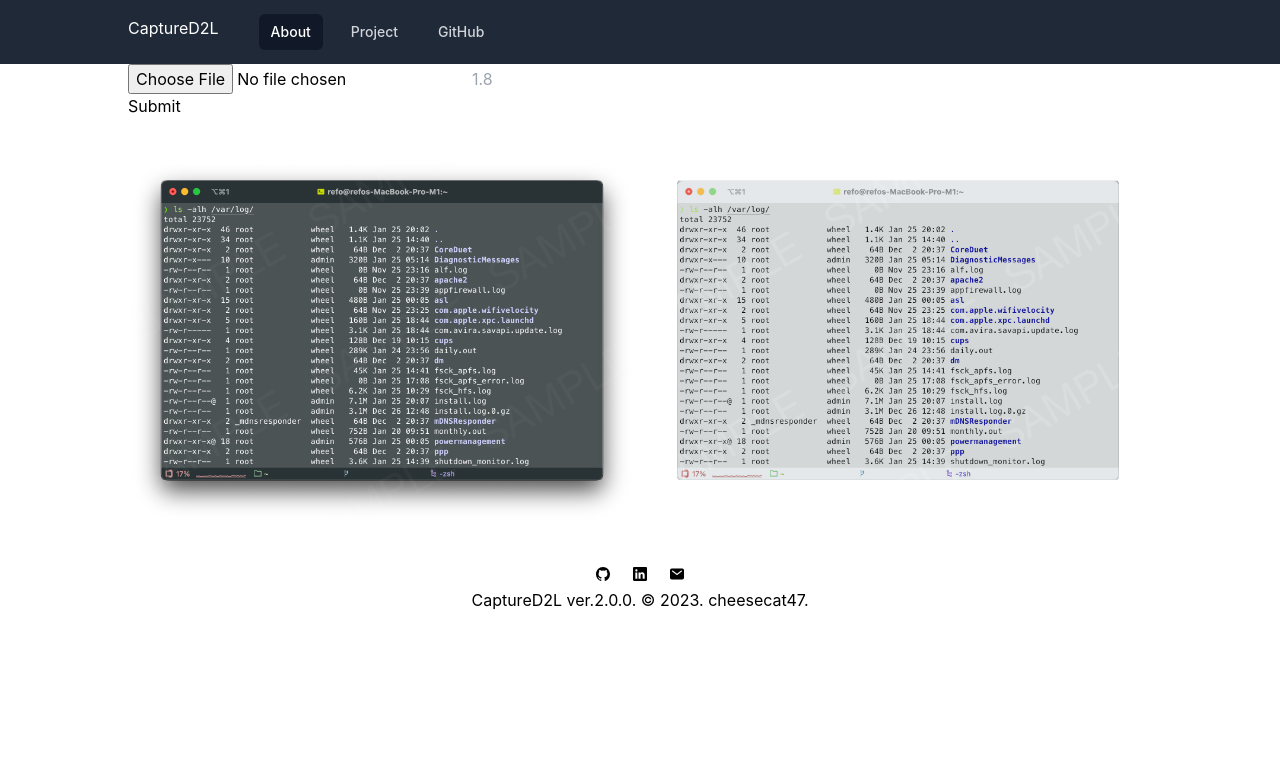
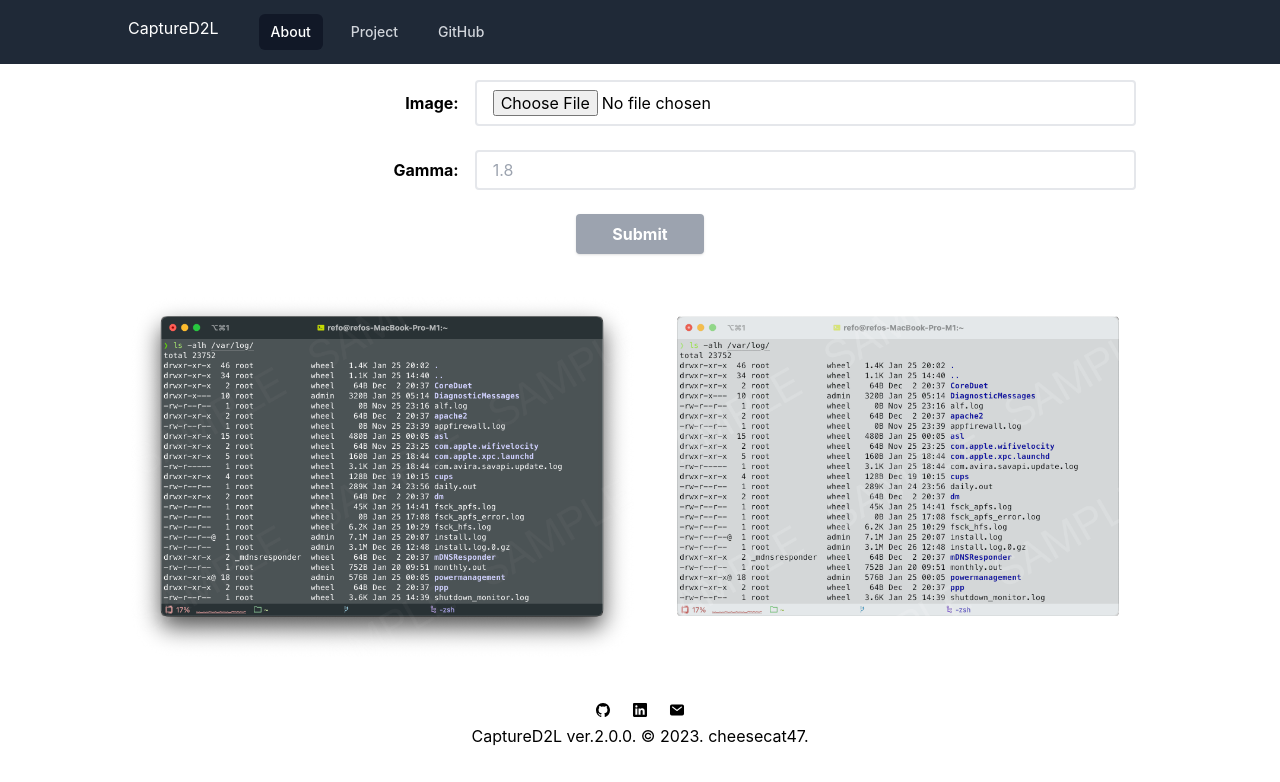
Before and after one commit to cheesecat47/CaptureD2L, a React (Vite) app: page / in a window 1280 px wide. Shown: the top 782 px of the page. Built offline with nearby package versions, Linux system fonts and the light colour scheme; a web font is replaced by a local one.

Commit message:
Fix css of form group

```diff
--- a/src/App.tsx
+++ b/src/App.tsx
@@ -138,27 +138,57 @@ function App() {
       <div className="container mx-auto w-full max-w-full overflow-hidden bg-white dark:bg-slate-700 dark:text-white">
         <Header />
         <div className="mx-auto sm:max-w-lg md:max-w-xl lg:max-w-3xl xl:max-w-5xl">
-          <div id="configBox">
-            <form>
-              <input type="file" onChange={(e) => handleFileUpload(e)} />
+          <form className="my-4 w-full px-4">
+            <div className="mb-6 md:flex md:items-center">
+              <label
+                htmlFor="fileInput"
+                className="block pr-4 font-bold md:w-1/3 md:text-right"
+              >
+                Image:
+              </label>
               <input
+                id="fileInput"
+                type="file"
+                onChange={(e) => handleFileUpload(e)}
+                className="w-full appearance-none rounded border-2 px-4 py-2 leading-tight md:w-2/3"
+              />
+            </div>
+            <div className="mb-6 md:flex md:items-center">
+              <label
+                htmlFor="gammaInput"
+                className="block pr-4 font-bold md:w-1/3 md:text-right"
+              >
+                Gamma:
+              </label>
+              <input
+                id="gammaInput"
                 type="number"
                 step="0.1"
                 placeholder="1.8"
                 max="5"
                 min="0"
                 name="gamma"
+                className="w-full appearance-none rounded border-2 px-4 py-2 leading-tight md:w-2/3"
               />
-            </form>
-            <div>
-              <button onClick={onSubmit}>Submit</button>
             </div>
+          </form>
+          <div className="my-4 w-full px-4 text-center">
+            <button
+              className="focus:shadow-outline w-32 rounded bg-gray-400 px-1 py-2 font-bold text-white shadow hover:bg-gray-300"
+              onClick={onSubmit}
+            >
+              Submit
+            </button>
           </div>
           <div
             id="resultBox"
             className="my-10 columns-1 items-center justify-center gap-2 text-center sm:columns-2"
           >
-            <img src={imgBefore || sampleBefore} alt="Before" className="w-full" />
+            <img
+              src={imgBefore || sampleBefore}
+              alt="Before"
+              className="w-full"
+            />
             <img src={imgAfter || sampleAfter} alt="After" className="w-full" />
           </div>
         </div>
```
